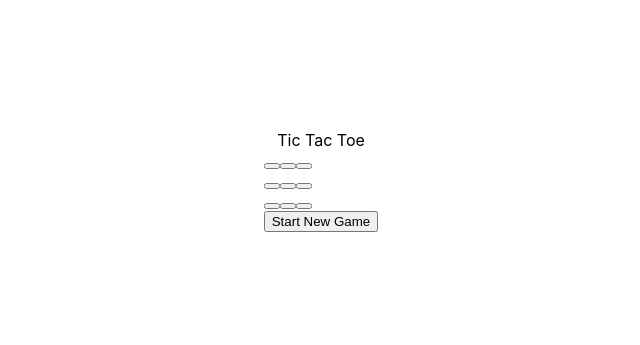
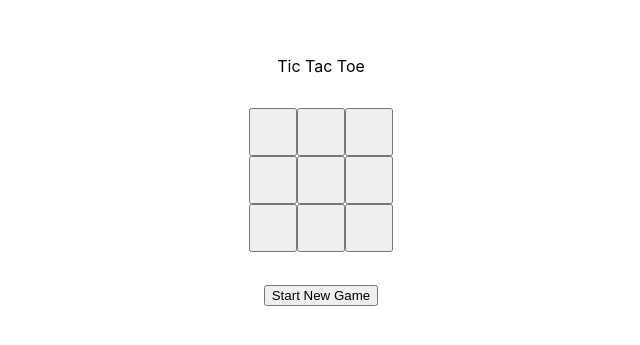
Before and after one commit to MagdalenaHenke/tictactoe, a React (Create React App) app: page / in a window 1280 px wide. Shown: the part 219-564 px from the top of the page, without its empty margins (319-959 px from the left). Built offline with nearby package versions, Linux system fonts and the light colour scheme.

Commit message:
add some basic styling, having fields look like a grid

```diff
--- a/src/App.js
+++ b/src/App.js
@@ -1,10 +1,10 @@
 import React from 'react';
-import './App.css';
+import './styles/App.css';
 import Game from './components/Game.jsx';
 
 function App() {
   return (
-    <main>
+    <main className="App">
       Tic Tac Toe
       <Game />
     </main>
--- a/src/components/Board.jsx
+++ b/src/components/Board.jsx
@@ -1,5 +1,6 @@
 import React from 'react';
 import Field from './Field.jsx';
+import '../styles/Board.css';
 
 // this component will display all the fields
 // LEENA: obviously, make this better
@@ -10,18 +11,18 @@ function Board({ board, playField }) {
 
   // LEENA: maybe automate rendering rows
   return (
-    <div>
-      <div>
+    <div className="Board">
+      <div className="Board-row">
         {getField(0)}
         {getField(1)}
         {getField(2)}
       </div>
-      <div>
+      <div className="Board-row">
         {getField(3)}
         {getField(4)}
         {getField(5)}
       </div>
-      <div>
+      <div className="Board-row">
         {getField(6)}
         {getField(7)}
         {getField(8)}
--- a/src/components/Field.jsx
+++ b/src/components/Field.jsx
@@ -1,9 +1,11 @@
+import '../styles/Field.css';
+
 import React from 'react';
 // this component will display just a single field
 // think about accessibility - should these be checkboxes?
 function Field({ value, onClick }) {
   return (
-    <button disabled={!!value} onClick={onClick}>
+    <button className="Field" disabled={!!value} onClick={onClick}>
       {value}
     </button>
   );
--- a/src/components/Game.jsx
+++ b/src/components/Game.jsx
@@ -11,10 +11,11 @@ import { DIFFICULTY, autoPlayerTurn } from '../utils/autoPlayerUtil';
 // - allow starting a new game for now, except maybe I'll move that out later if I want a leaderboard
 // - for now there is no computer, but eventually, who is the computer, and who plays first
 // - allow extending this to bigger boards?
-// - some cool thing, highlight the winning row?
+// - some cool thing, highlight/color the winning row?
 // X will always start, but who will be the first player?
 // assumption I'm making: you all double down on arrow functions
 // - choices made: I'm letting prettier make all of my choices
+// - I'm choosing to define all my css myself instead of using bootstrap / bulma...cause I think then there's less bloat
 
 function Game({ difficulty = DIFFICULTY.EASY, firstPlayer }) {
   // maybe these live on state, depends
--- a/src/App.css
+++ b/src/styles/App.css
@@ -1,7 +1,8 @@
-main {
+.App {
   min-height: 100vh;
   display: flex;
   flex-direction: column;
   justify-content: center;
   align-items: center;
+  text-align: center;
 }
--- /dev/null
+++ b/src/styles/Board.css
@@ -0,0 +1,8 @@
+/* Leena: maybe these don't all need to be separate files */
+.Board {
+  padding: 2rem 0;
+}
+
+.Board-row {
+  display: flex;
+}
--- /dev/null
+++ b/src/styles/Field.css
@@ -0,0 +1,4 @@
+.Field {
+  width: 3rem; /* Leena: make this responsive */
+  height: 3rem;
+}
```
